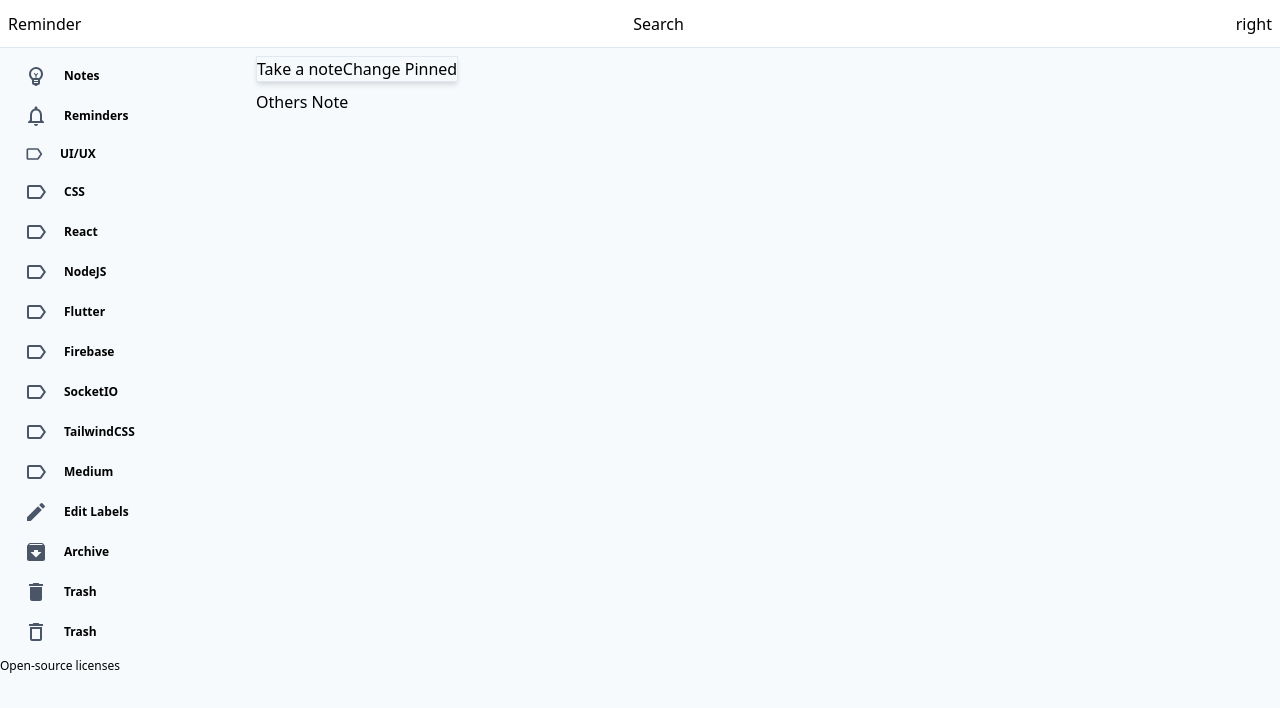
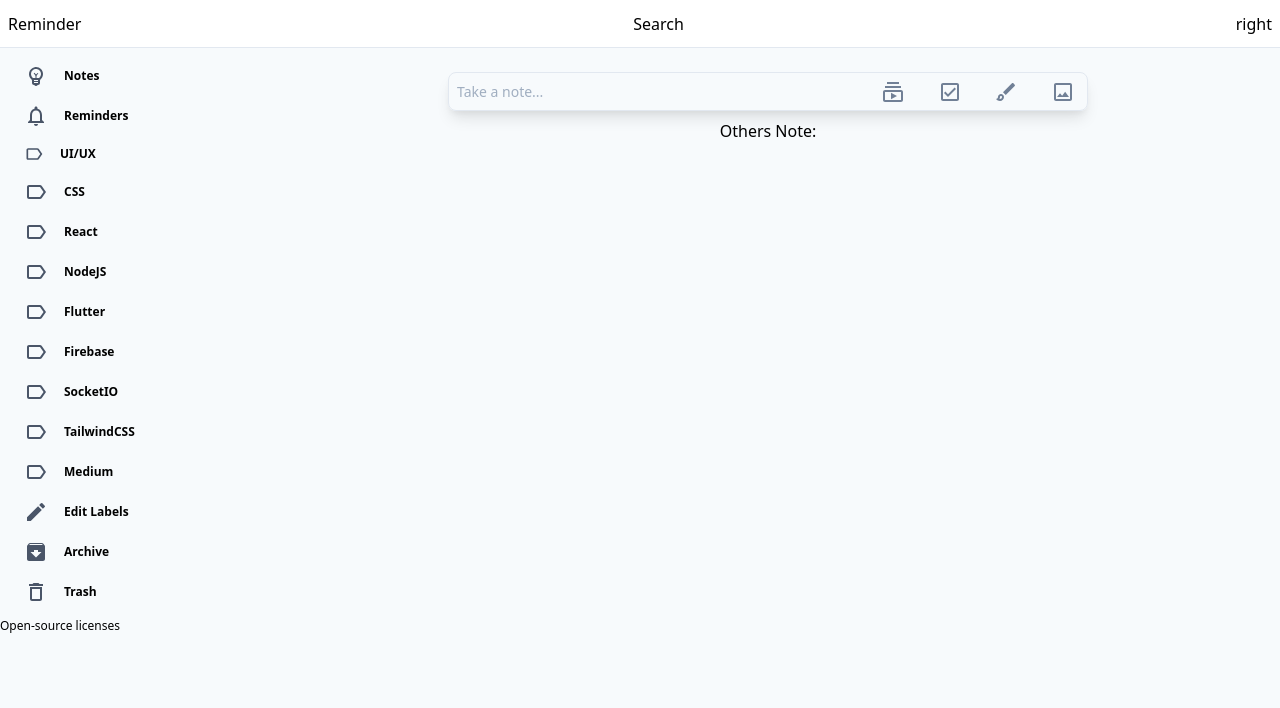
Before and after one commit to Bijayadhs/google-keeper, a React (Create React App) app: page / in a window 1280 px wide. Shown: the top 708 px of the page. Built offline with nearby package versions, Linux system fonts and the light colour scheme.

Commit message:
take a note with pinned props passed

```diff
--- a/src/components/Label.js
+++ b/src/components/Label.js
@@ -4,7 +4,7 @@ function Label({icon, label}) {
     return (
         <button className="flex font-semibold justify-start items-center w-full text-xs rounded-br-full rounded-tr-full p-2 hover:bg-gray-300 focus:bg-orange-200 focus:outline-none">
             <div className="px-4 text-gray-700">{icon}</div>
-            <div classname="">{label}</div>
+            <div className="text-xs">{label}</div>
         </button>
     )
 }
--- a/src/components/LeftMenu.js
+++ b/src/components/LeftMenu.js
@@ -5,7 +5,6 @@ import NotificationsNoneIcon from '@material-ui/icons/NotificationsNone';
 import EmojiObjectsOutlinedIcon from '@material-ui/icons/EmojiObjectsOutlined';
 import EditIcon from '@material-ui/icons/Edit';
 import ArchiveIcon from '@material-ui/icons/Archive';
-import DeleteIcon from '@material-ui/icons/Delete';
 import DeleteOutlinedIcon from '@material-ui/icons/DeleteOutlined';
 
 
@@ -63,10 +62,7 @@ function LeftMenu() {
             icon: <ArchiveIcon/>,
             label: "Archive"
         },
-        {
-            icon: <DeleteIcon/>,
-            label: "Trash"
-        },
+
         {
             icon: <DeleteOutlinedIcon/>,
             label: "Trash"
--- a/src/components/MainNotes.js
+++ b/src/components/MainNotes.js
@@ -4,13 +4,15 @@ import PinnedNote from './PinnedNote';
 import OthersNote from './OthersNote';
 
 function MainNotes() {
-    const [pinned, setPinned] = useState(false)
+    const [pinned, setPinned] = useState(false);
+    const [data, setData] = useState('');
+
 
     return (
-        <div classname="flex flex-col items-center">
-            <TakeNote setPinned={setPinned}/>
+        <div className="mx-auto w-1/2 my-4 flex flex-col items-center">
+            <TakeNote setPinned={setPinned} data={data} setData={setData}/>
             <div>
-                {pinned?<PinnedNote/>:<OthersNote/>}
+                {pinned?<PinnedNote data={data}/>:<OthersNote data={data}/>}
             </div>
         </div>
     )
--- a/src/components/OthersNote.js
+++ b/src/components/OthersNote.js
@@ -1,9 +1,9 @@
 import React from 'react'
 
-function OthersNote() {
+function OthersNote({data}) {
     return (
         <div>
-            Others Note
+            Others Note: {data}
         </div>
     )
 }
--- a/src/components/PinnedNote.js
+++ b/src/components/PinnedNote.js
@@ -1,9 +1,9 @@
 import React from 'react'
 
-function PinnedNote() {
+function PinnedNote({data}) {
     return (
         <div>
-            Pinned Note
+            Pinned Note: {data}
 
         </div>
     )
--- a/src/components/TakeNote.js
+++ b/src/components/TakeNote.js
@@ -1,9 +1,31 @@
-import React from 'react'
+import React from 'react';
+import BrushOutlinedIcon from '@material-ui/icons/BrushOutlined';
+import CheckBoxOutlinedIcon from '@material-ui/icons/CheckBoxOutlined';
+import ImageOutlinedIcon from '@material-ui/icons/ImageOutlined';
+import SubscriptionsOutlinedIcon from '@material-ui/icons/SubscriptionsOutlined';
 
-function TakeNote({setPinned}) {
+
+
+
+
+function TakeNote({setPinned, setData}) {
+    function handleChange(e){
+        e.preventDefault();
+        setData(e.target.value);
+    }
+    function handlePinned(){
+        setPinned(prev=>!prev)
+    }
     return (
-        <div className="border my-2 shadow-md cursor-pointer">
-            Take a note<button onClick={()=>setPinned(true)}>Change Pinned</button>
+        <div className="text-sm font-bold border rounded-lg my-2 p-1 w-full  shadow-lg cursor-pointer flex justify-between items-center">
+            <input className="p-1 bg-gray-100 focus:outline-none" type="text" placeholder="Take a note..."  onChange={handleChange}/>
+            <div className="px-2 w-1/3 text-gray-600 flex justify-between">
+                    <SubscriptionsOutlinedIcon onClick={handlePinned}/>
+                    <CheckBoxOutlinedIcon/>
+                    <BrushOutlinedIcon/>
+                    <ImageOutlinedIcon/>
+
+            </div>
         </div>
     )
 }
```
